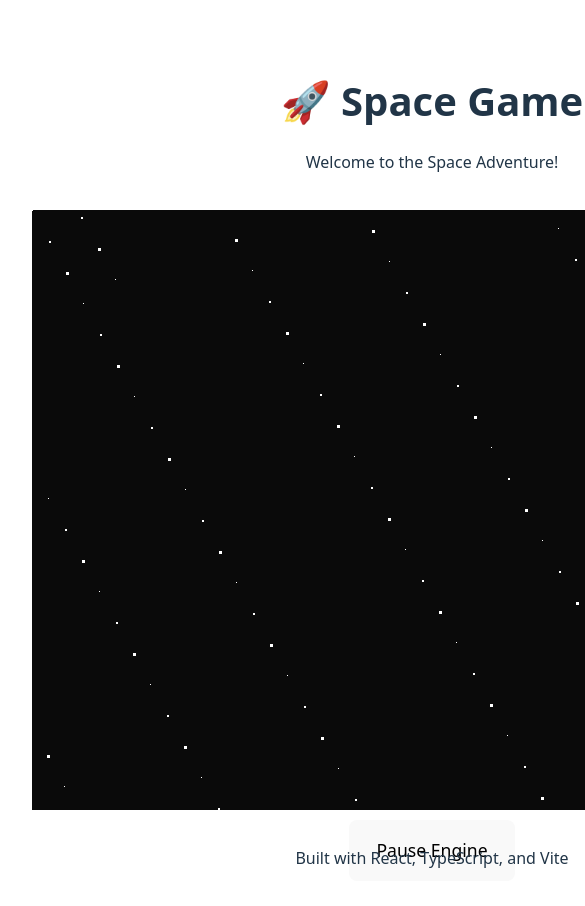
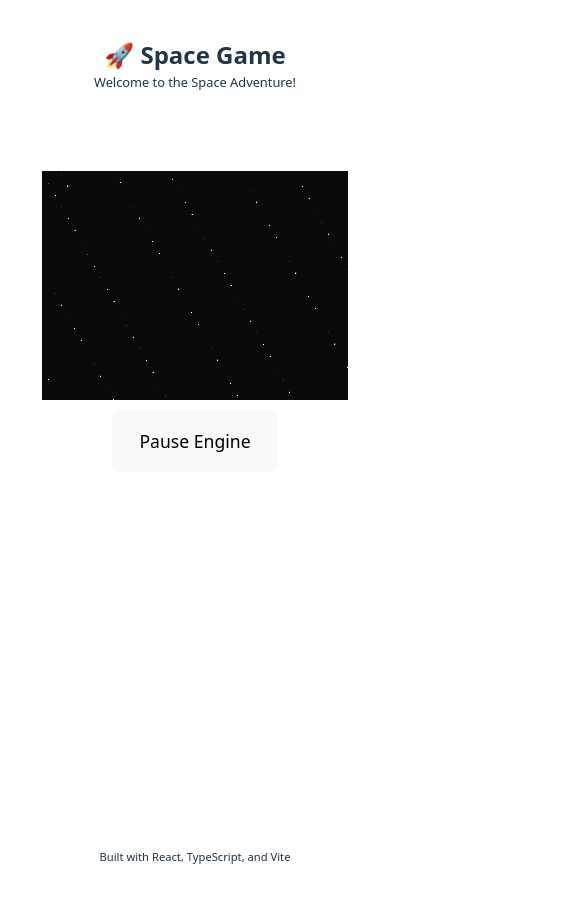
Before and after one commit to famkaliuzhnyi-web/space-game-1, a React (Vite) app: page / in a window 390 px wide. Both pictures are taken after a click on the button "🚀 Launch Game". Shown: the top 906 px of the page, 585 px wide, since content can reach past the window. Built offline with nearby package versions, Linux system fonts and the light colour scheme.

Commit message:
Fix mobile rendering issues: add loading states, error handling, and improved mobile layout
Co-authored-by: famkaliuzhnyi-web <224855759+famkaliuzhnyi-web@users.noreply.github.com>

```diff
--- a/src/GameApp.tsx
+++ b/src/GameApp.tsx
@@ -3,20 +3,52 @@ import { GameCanvas } from './components/game';
 
 const GameApp: React.FC = () => {
   return (
-    <div style={{ width: '100%', height: '100vh', display: 'flex', flexDirection: 'column' }}>
-      <header style={{ textAlign: 'center', padding: '20px' }}>
-        <h1>🚀 Space Game</h1>
-        <p>Welcome to the Space Adventure!</p>
+    <div style={{
+      width: '100%',
+      height: '100vh',
+      display: 'flex',
+      flexDirection: 'column',
+      overflow: 'hidden' // Prevent scrolling on mobile
+    }}>
+      <header style={{
+        textAlign: 'center',
+        padding: '10px',
+        flexShrink: 0 // Prevent header from shrinking
+      }}>
+        <h1 style={{ margin: '0 0 5px 0', fontSize: 'clamp(1.5rem, 4vw, 2.5rem)' }}>
+          🚀 Space Game
+        </h1>
+        <p style={{ margin: '0', fontSize: 'clamp(0.8rem, 2.5vw, 1rem)' }}>
+          Welcome to the Space Adventure!
+        </p>
       </header>
 
-      <main style={{ flex: 1, display: 'flex', justifyContent: 'center', alignItems: 'center' }}>
-        <div style={{ width: '800px', height: '600px', maxWidth: '100%', maxHeight: '100%' }}>
+      <main style={{
+        flex: 1,
+        display: 'flex',
+        justifyContent: 'center',
+        alignItems: 'center',
+        padding: '10px',
+        minHeight: 0 // Allow main to shrink below content size
+      }}>
+        <div style={{
+          width: '100%',
+          height: '100%',
+          maxWidth: '800px',
+          maxHeight: '600px',
+          aspectRatio: '4/3' // Maintain aspect ratio
+        }}>
           <GameCanvas width={800} height={600} />
         </div>
       </main>
 
-      <footer style={{ textAlign: 'center', padding: '20px' }}>
-        <p>Built with React, TypeScript, and Vite</p>
+      <footer style={{
+        textAlign: 'center',
+        padding: '10px',
+        fontSize: 'clamp(0.7rem, 2vw, 0.9rem)',
+        flexShrink: 0 // Prevent footer from shrinking
+      }}>
+        <p style={{ margin: '0' }}>Built with React, TypeScript, and Vite</p>
       </footer>
     </div>
   );
--- a/src/components/game/GameCanvas.tsx
+++ b/src/components/game/GameCanvas.tsx
@@ -15,16 +15,45 @@ const GameCanvas: React.FC<GameCanvasProps> = ({
   const canvasRef = useRef<HTMLCanvasElement>(null);
   const engineRef = useRef<Engine | null>(null);
   const [isEngineRunning, setIsEngineRunning] = useState(false);
+  const [engineError, setEngineError] = useState<string | null>(null);
+  const [isLoading, setIsLoading] = useState(true);
 
   useEffect(() => {
     if (!canvasRef.current) return;
 
-    // Initialize the game engine
-    engineRef.current = new Engine(canvasRef.current);
+    const initializeEngine = async () => {
+      try {
+        setIsLoading(true);
+        setEngineError(null);
 
-    // Start the engine
-    engineRef.current.start();
-    setIsEngineRunning(true);
+        // Add a small delay to ensure canvas is properly mounted
+        await new Promise(resolve => setTimeout(resolve, 100));
+
+        if (!canvasRef.current) {
+          throw new Error('Canvas element not available');
+        }
+
+        // Check if canvas context is available
+        const testContext = canvasRef.current.getContext('2d');
+        if (!testContext) {
+          throw new Error('Failed to get 2D context - your device may not support canvas rendering');
+        }
+
+        // Initialize the game engine
+        engineRef.current = new Engine(canvasRef.current);
+
+        // Start the engine
+        engineRef.current.start();
+        setIsEngineRunning(true);
+        setIsLoading(false);
+      } catch (error) {
+        console.error('Failed to initialize game engine:', error);
+        setEngineError(error instanceof Error ? error.message : 'Unknown error occurred');
+        setIsLoading(false);
+      }
+    };
+
+    initializeEngine();
 
     // Handle canvas resize
     const handleResize = () => {
@@ -48,9 +77,6 @@ const GameCanvas: React.FC<GameCanvasProps> = ({
         }
       }
     };
-
-    // Set initial size
-    engineRef.current.resizeCanvas(width, height);
 
     // Listen for window resize
     window.addEventListener('resize', handleResize);
@@ -77,8 +103,78 @@ const GameCanvas: React.FC<GameCanvasProps> = ({
     }
   };
 
+  const retryInitialization = () => {
+    setEngineError(null);
+    setIsLoading(true);
+    // Force re-mount by changing a key or reloading
+    window.location.reload();
+  };
+
   return (
-    <div className={`game-canvas-container ${className}`} style={{ width: '100%', height: '100%' }}>
+    <div className={`game-canvas-container ${className}`} style={{ width: '100%', height: '100%', position: 'relative' }}>
+      {/* Loading state */}
+      {isLoading && (
+        <div style={{
+          position: 'absolute',
+          top: 0,
+          left: 0,
+          right: 0,
+          bottom: 0,
+          backgroundColor: '#000',
+          color: '#fff',
+          display: 'flex',
+          flexDirection: 'column',
+          justifyContent: 'center',
+          alignItems: 'center',
+          zIndex: 10
+        }}>
+          <div>Loading Game Engine...</div>
+          <div style={{ marginTop: '10px', fontSize: '12px', opacity: 0.7 }}>
+            Initializing canvas and graphics
+          </div>
+        </div>
+      )}
+
+      {/* Error state */}
+      {engineError && (
+        <div style={{
+          position: 'absolute',
+          top: 0,
+          left: 0,
+          right: 0,
+          bottom: 0,
+          backgroundColor: '#1a1a1a',
+          color: '#fff',
+          display: 'flex',
+          flexDirection: 'column',
+          justifyContent: 'center',
+          alignItems: 'center',
+          padding: '20px',
+          textAlign: 'center',
+          zIndex: 10
+        }}>
+          <div style={{ marginBottom: '20px', color: '#ff6b6b' }}>
+            ⚠️ Engine Error
+          </div>
+          <div style={{ marginBottom: '20px', fontSize: '14px' }}>
+            {engineError}
+          </div>
+          <button
+            onClick={retryInitialization}
+            style={{
+              padding: '10px 20px',
+              backgroundColor: '#4a90e2',
+              color: 'white',
+              border: 'none',
+              borderRadius: '5px',
+              cursor: 'pointer'
+            }}
+          >
+            Retry
+          </button>
+        </div>
+      )}
+
       <canvas
         ref={canvasRef}
         width={width}
@@ -88,10 +184,11 @@ const GameCanvas: React.FC<GameCanvasProps> = ({
           maxWidth: '100%',
           maxHeight: '100%',
           backgroundColor: '#000',
+          margin: '0 auto',
         }}
       />
       <div style={{ marginTop: '10px', textAlign: 'center' }}>
-        <button onClick={toggleEngine}>
+        <button onClick={toggleEngine} disabled={!engineRef.current || !!engineError}>
           {isEngineRunning ? 'Pause Engine' : 'Start Engine'}
         </button>
       </div>
--- a/src/engine/Engine.ts
+++ b/src/engine/Engine.ts
@@ -14,7 +14,7 @@ export class Engine implements GameEngine {
 
     const context = canvas.getContext('2d');
     if (!context) {
-      throw new Error('Failed to get 2D context from canvas');
+      throw new Error('Failed to get 2D context from canvas. This may occur on older devices or browsers that don\'t support HTML5 Canvas.');
     }
     this.context = context;
 
@@ -22,6 +22,10 @@ export class Engine implements GameEngine {
 
     // Set up canvas for crisp pixel art
     this.context.imageSmoothingEnabled = false;
+
+    // Ensure canvas has a dark background
+    this.context.fillStyle = '#0a0a0a';
+    this.context.fillRect(0, 0, canvas.width, canvas.height);
   }
 
   start(): void {
@@ -98,5 +102,9 @@ export class Engine implements GameEngine {
     this.canvas.width = width;
     this.canvas.height = height;
     this.context.imageSmoothingEnabled = false;
+
+    // Ensure canvas maintains dark background after resize
+    this.context.fillStyle = '#0a0a0a';
+    this.context.fillRect(0, 0, width, height);
   }
 }
```
Also changed, not shown: 1 other file (tests, documents, lock files or other folders).
